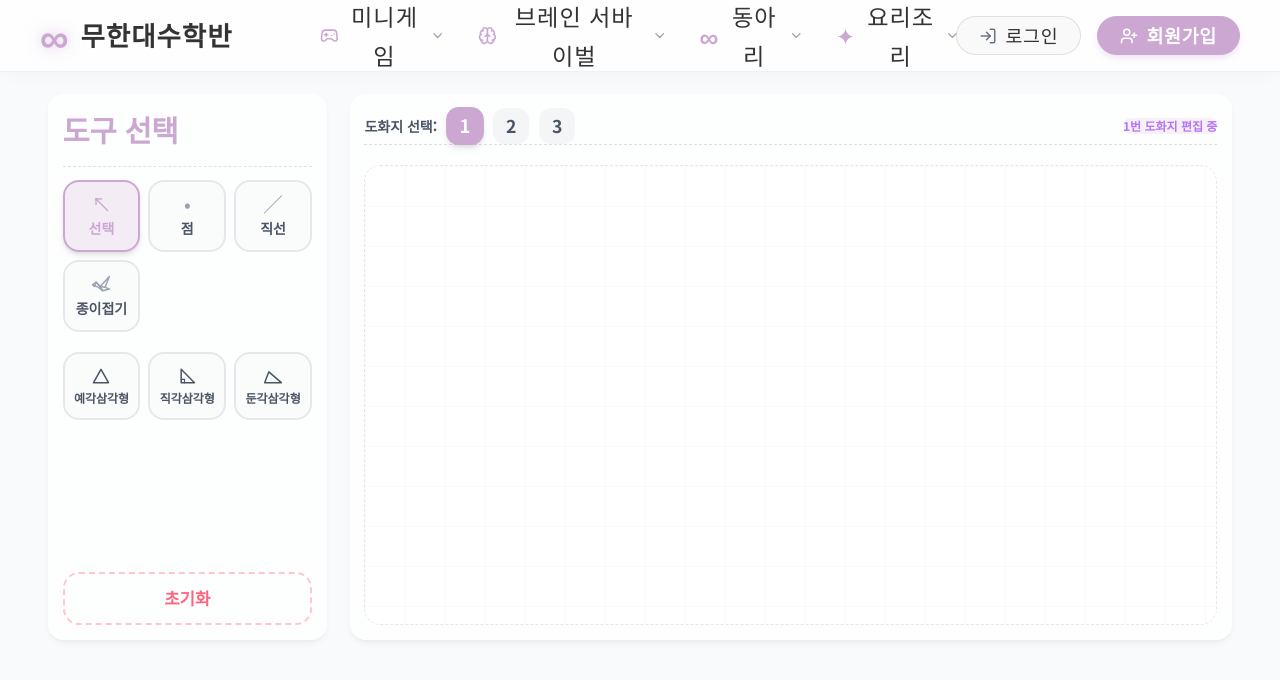
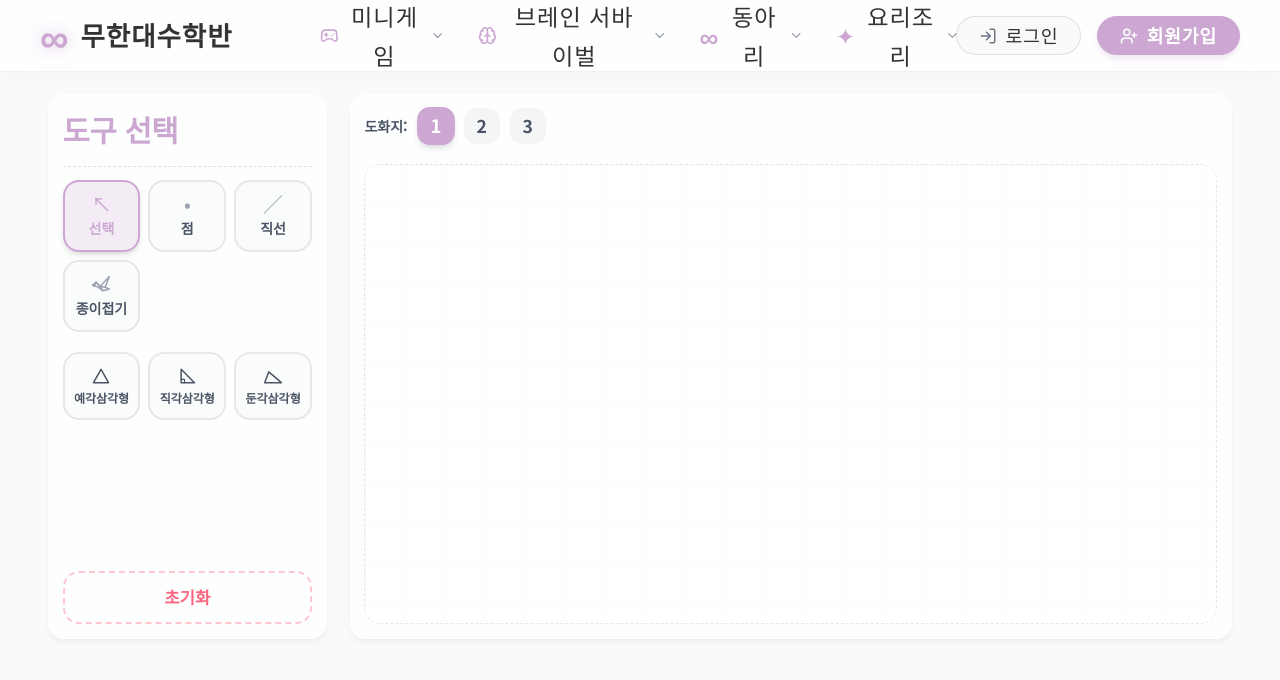
Before and after one commit to rlawlsdnjs78-infinity/infinitymath, a Next.js app: page /triangle-centers in a window 1280 px wide. Shown: the top 680 px of the page. Built offline with nearby package versions, Linux system fonts and the light colour scheme; a web font is replaced by a local one.

Commit message:
fix: 미요청 UI 요소(편집 중 텍스트/점선) 삭제 및 무작위 삼각형 생성 크기 2배 확장

```diff
--- a/src/app/triangle-centers/page.tsx
+++ b/src/app/triangle-centers/page.tsx
@@ -496,13 +496,13 @@ export default function TriangleCentersPage() {
     let rawPts: Pt2[] = [];
 
     if (type === "acute") {
-      /* ── 예각삼각형 무작위 생성 (모든 내각 < 90도) ── */
-      const R = 80 + Math.random() * 70; // 반지름 무작위 (80 ~ 150)
-      const baseAngle = Math.random() * Math.PI * 2; // 전체 회전각 무작위
+      /* ── 예각삼각형 무작위 생성 (크기 2배, 모든 내각 < 90도) ── */
+      const R = 150 + Math.random() * 90; // 2배 크기 반지름 (150 ~ 240)
+      const baseAngle = Math.random() * Math.PI * 2;
 
-      // 외접원 위의 3개 호의 각도 (모두 < 180도이어야 세 내각이 모두 < 90도 예각 보장)
-      let a1 = 70 + Math.random() * 70; // 70 ~ 140도
-      let a2 = 70 + Math.random() * 70; // 70 ~ 140도
+      // 외접원 위의 3개 호의 각도 (< 180도)
+      let a1 = 70 + Math.random() * 70;
+      let a2 = 70 + Math.random() * 70;
       let a3 = 360 - (a1 + a2);
       while (a3 < 65 || a3 > 150) {
         a1 = 70 + Math.random() * 70;
@@ -520,26 +520,24 @@ export default function TriangleCentersPage() {
         { x: R * Math.cos(t3), y: R * Math.sin(t3) },
       ];
     } else if (type === "right") {
-      /* ── 직각삼각형 무작위 생성 (한 각 = 90도, 변 길이 및 회전 무작위) ── */
-      const L1 = 90 + Math.random() * 120; // 밑변 길이 무작위 (90 ~ 210)
-      const L2 = 80 + Math.random() * 120; // 높이 길이 무작위 (80 ~ 200)
-      const rot = Math.random() * Math.PI * 2; // 전체 회전각 무작위
+      /* ── 직각삼각형 무작위 생성 (크기 2배, 한 각 = 90도) ── */
+      const L1 = 180 + Math.random() * 180; // 2배 크기 밑변 (180 ~ 360)
+      const L2 = 160 + Math.random() * 180; // 2배 크기 높이 (160 ~ 340)
+      const rot = Math.random() * Math.PI * 2;
 
-      // P2가 직각 꼭짓점 (0,0)
       const P2: Pt2 = { x: 0, y: 0 };
       const P1: Pt2 = { x: L1 * Math.cos(rot), y: L1 * Math.sin(rot) };
       const P3: Pt2 = { x: -L2 * Math.sin(rot), y: L2 * Math.cos(rot) };
 
       rawPts = [P1, P2, P3];
     } else {
-      /* ── 둔각삼각형 무작위 생성 (한 각 > 90도, 각도 및 변 길이 무작위) ── */
-      const obtuseAngleDeg = 98 + Math.random() * 52; // 둔각 크기 무작위 (98도 ~ 150도)
+      /* ── 둔각삼각형 무작위 생성 (크기 2배, 한 각 > 90도) ── */
+      const obtuseAngleDeg = 98 + Math.random() * 52;
       const obtuseAngleRad = (obtuseAngleDeg * Math.PI) / 180;
-      const L1 = 90 + Math.random() * 110; // 첫 번째 변 길이 무작위 (90 ~ 200)
-      const L2 = 80 + Math.random() * 110; // 두 번째 변 길이 무작위 (80 ~ 190)
-      const rot = Math.random() * Math.PI * 2; // 회전각 무작위
+      const L1 = 180 + Math.random() * 180; // 2배 크기 첫 번째 변 (180 ~ 360)
+      const L2 = 160 + Math.random() * 160; // 2배 크기 두 번째 변 (160 ~ 320)
+      const rot = Math.random() * Math.PI * 2;
 
-      // P1이 둔각 꼭짓점 (0,0)
       const P1: Pt2 = { x: 0, y: 0 };
       const P2: Pt2 = { x: L1 * Math.cos(rot), y: L1 * Math.sin(rot) };
       const P3: Pt2 = { x: L2 * Math.cos(rot + obtuseAngleRad), y: L2 * Math.sin(rot + obtuseAngleRad) };
@@ -547,8 +545,8 @@ export default function TriangleCentersPage() {
       rawPts = [P1, P2, P3];
     }
 
-    // 캔버스 내 무작위 위치로 배치
-    const finalPts = fitInCanvas(rawPts, width, height, 55);
+    // 캔버스 내 무작위 위치로 배치 (여백 30px)
+    const finalPts = fitInCanvas(rawPts, width, height, 30);
 
     updateCurrentCanvas(prev => {
       const startIndex = prev.points.length;
@@ -754,17 +752,13 @@ export default function TriangleCentersPage() {
           {/* ════ 우측: 도화지 ════ */}
           <div className="xl:col-span-9 chalk-box flex flex-col bg-white/85 backdrop-blur-md" style={{ padding: "0.85rem", minHeight: "520px" }}>
 
-            {/* 1, 2, 3 도화지 선택 탭 바 (도화지와 명확하고 넉넉한 간격 mb-4 / 1.25rem 제공) */}
+            {/* 1, 2, 3 도화지 선택 버튼 영역 */}
             <div
-              className="flex items-center justify-between pb-3"
-              style={{
-                marginBottom: "1.25rem",
-                borderBottom: "1.5px dashed rgba(203, 167, 210, 0.45)",
-              }}
+              className="flex items-center gap-2.5"
+              style={{ marginBottom: "1.25rem" }}
             >
-              <div className="flex items-center gap-2.5">
               <span className="text-sm font-bold text-gray-600 mr-1" style={{ fontFamily: "var(--font-chalk)" }}>
-                  도화지 선택:
+                도화지:
               </span>
               {([1, 2, 3] as const).map(num => {
                 const isActive = currentCanvasId === num;
@@ -790,10 +784,6 @@ export default function TriangleCentersPage() {
                   </button>
                 );
               })}
-              </div>
-              <div className="text-xs font-semibold text-[#A855F7]/80 bg-[#CBA7D2]/15 px-3 py-1 rounded-full" style={{ fontFamily: "var(--font-body)" }}>
-                {currentCanvasId}번 도화지 편집 중
-              </div>
             </div>
 
             {/* SVG 도화지 영역 */}
```
Lines whose indentation alone changed are shown as unchanged.
